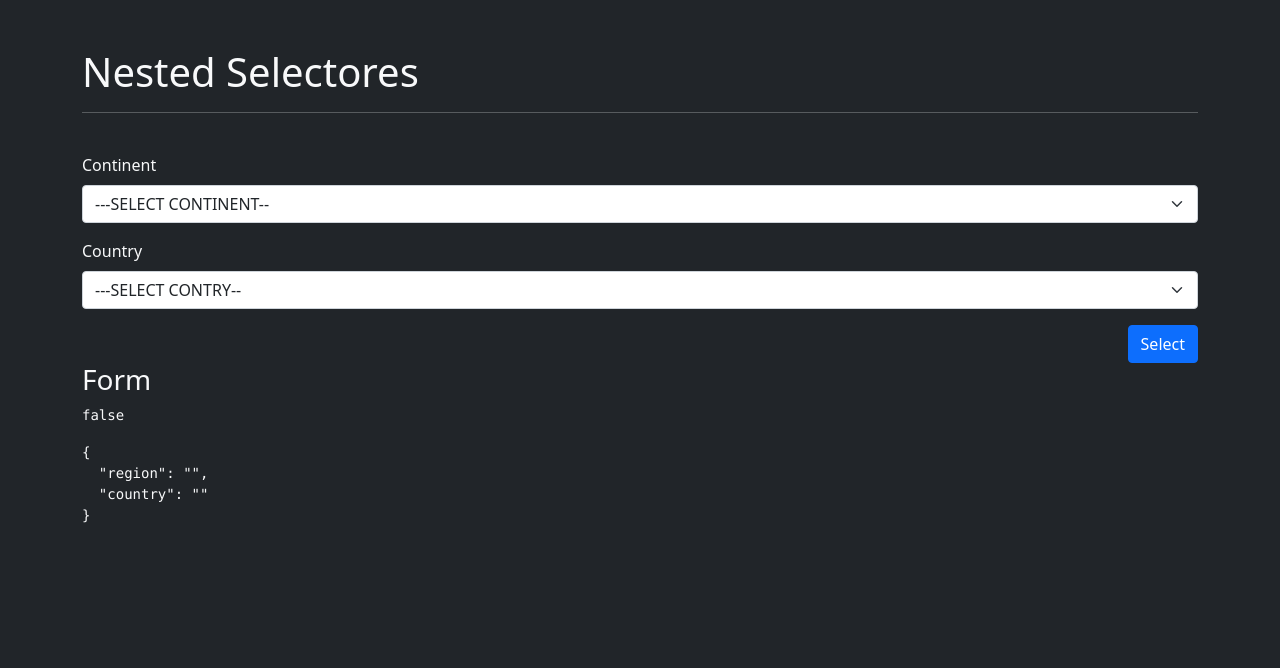
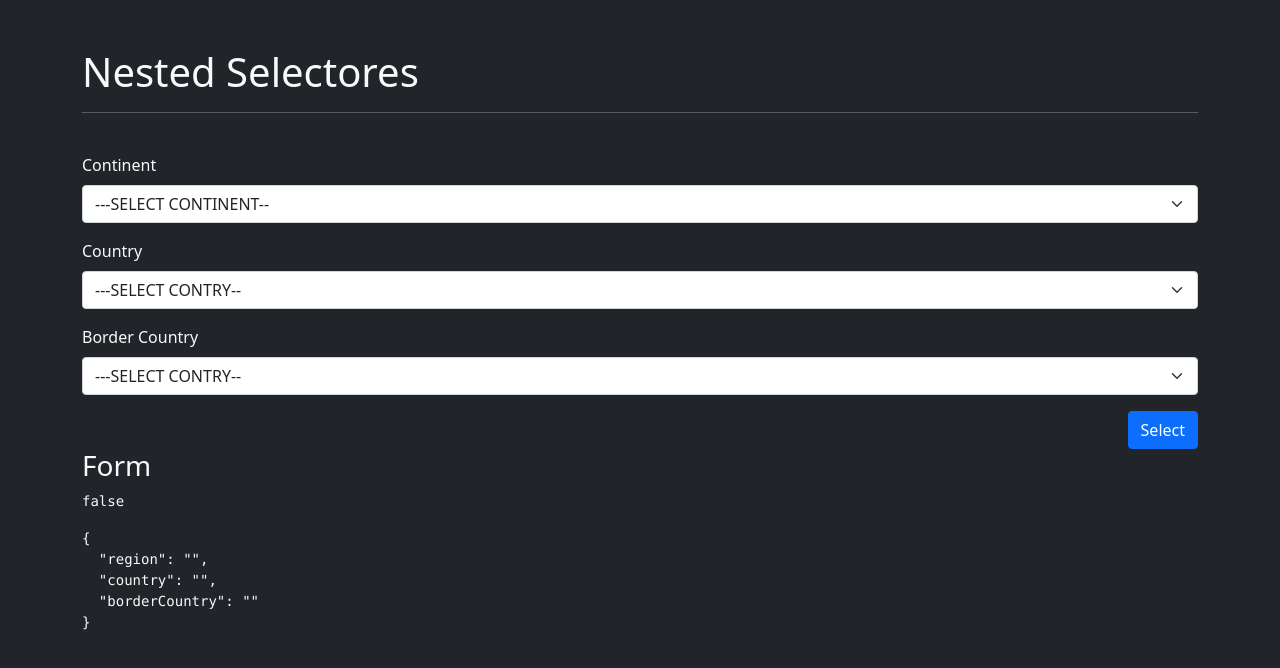
Before and after one commit to santigp258/nestedSelector, an Angular app: page /selector in a window 1280 px wide. Shown: the top 668 px of the page. Built offline with nearby package versions, Linux system fonts and the light colour scheme.

Commit message:
getCountryByAlphaCode

```diff
--- a/src/app/countries/pages/selector-page/selector-page.component.html
+++ b/src/app/countries/pages/selector-page/selector-page.component.html
@@ -25,6 +25,18 @@
       </div>
     </div>
 
+
+       <!-- Countries -->
+       <div class="row mb-3">
+        <div class="col">
+          <label class="form-label">Border Country</label>
+          <select class="form-select" formControlName="borderCountry">
+            <option value="">---SELECT CONTRY--</option>
+            <option [value]="borderCountry.alpha3Code" *ngFor="let borderCountry of countries">{{borderCountry.name}}</option>
+          </select>
+        </div>
+      </div>
+
     <div class="row">
         <div class="col">
             <button class="btn btn-primary float-end" type="submit">Select</button>
--- a/src/app/countries/pages/selector-page/selector-page.component.ts
+++ b/src/app/countries/pages/selector-page/selector-page.component.ts
@@ -13,12 +13,14 @@ export class SelectorPageComponent implements OnInit {
   myForm: FormGroup = this.fb.group({
     region: ['', Validators.required],
     country: ['', Validators.required],
+    borderCountry: ['', Validators.required]
   });
 
   //push selectores
-
   regions: string[] = [];
   countries: CountrySmall[] = [];
+
+
   constructor(
     private fb: FormBuilder,
     private countriesService: CountriesService
@@ -26,19 +28,6 @@ export class SelectorPageComponent implements OnInit {
 
   ngOnInit(): void {
     this.regions = this.countriesService.regions;
-
-    //when change region
-
-    /*     this.myForm.get('region')?.valueChanges.subscribe((region) => {
-
-      this.countriesService.getCountriesByRegion(region)
-      .subscribe(countries=>{
-        console.log(countries);
-        this.countries = countries;
-      });
-
-    }); */
-
     this.myForm
       .get('region')
       ?.valueChanges
--- a/src/app/countries/services/countries.service.ts
+++ b/src/app/countries/services/countries.service.ts
@@ -1,6 +1,6 @@
 import { Injectable } from '@angular/core';
 import { HttpClient } from '@angular/common/http';
-import { CountrySmall } from '../interfaces/countries.interface';
+import { CountrySmall, Country } from '../interfaces/countries.interface';
 import { Observable } from 'rxjs';
 
 @Injectable({
@@ -25,5 +25,9 @@ export class CountriesService {
     return this.http.get<CountrySmall[]>(url);
   }
 
+  getCountryByAlphaCode(code: string): Observable<Country> {
+    const url = `${this.baseUrl}/alpha/${code}`;
+    return this.http.get<Country>(url);
+  }
   constructor(private http: HttpClient) {}
 }
```
Also changed, not shown: src/app/countries/interfaces/countries.interface.ts (+61 -0 lines).
